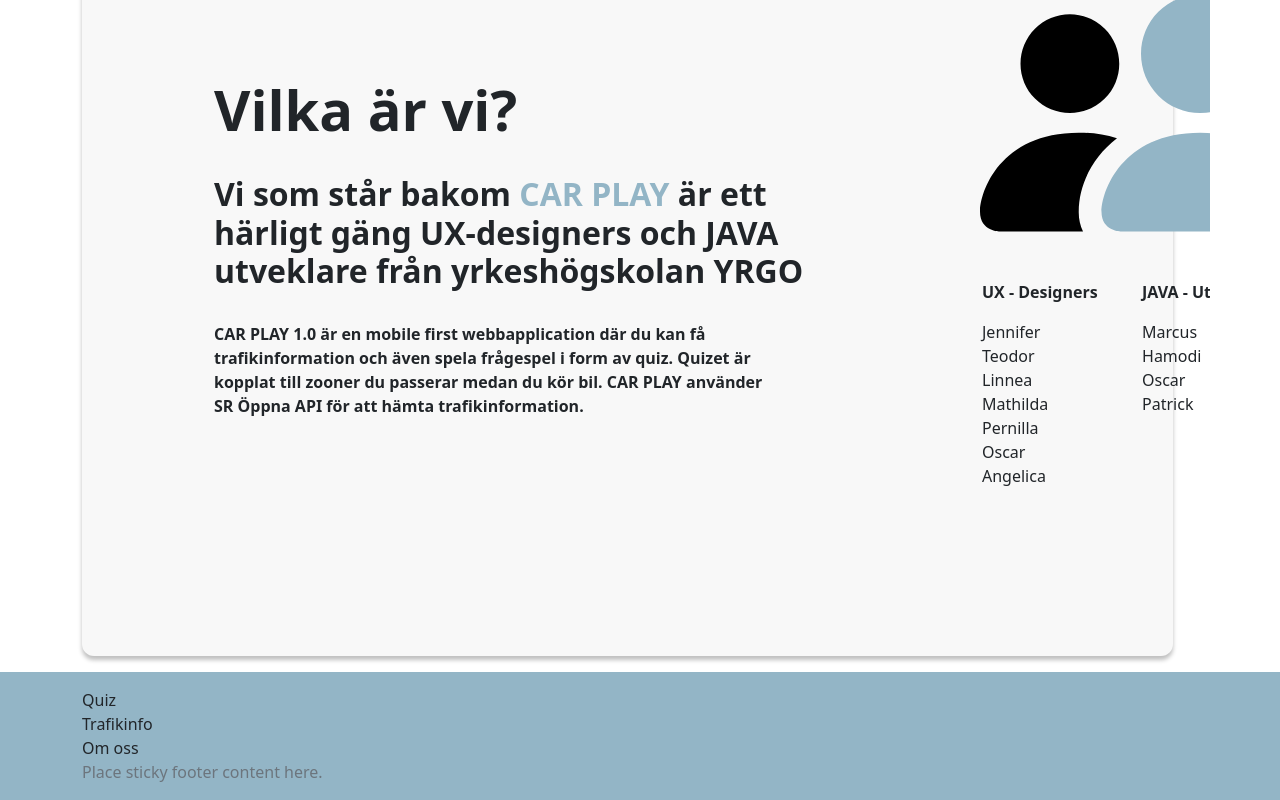
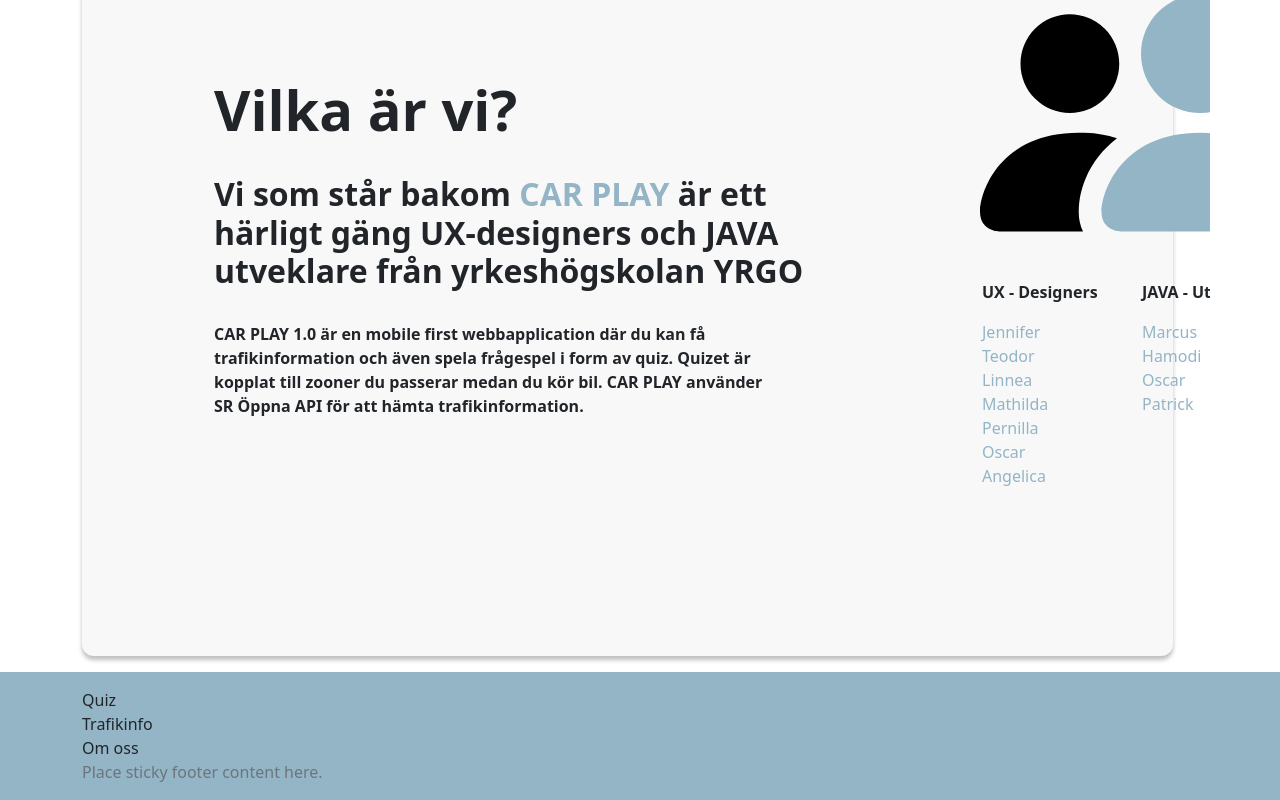
Before and after one commit to Marelw/Traffic, a Vue app: page / in a window 1280 px wide. Shown: the part 961-1761 px from the top of the page. Built offline with nearby package versions, Linux system fonts and the light colour scheme; what vue-timers would draw is missing.

Commit message:
Changed text color for project members

```diff
--- a/src/views/HomeView.vue
+++ b/src/views/HomeView.vue
@@ -81,20 +81,24 @@
             <div class="project-members">
                 <div class="column">
                     <p class="para-bold">UX - Designers</p>
-                    Jennifer<br />
+                    <span class="word-color"
+                        >Jennifer<br />
                         Teodor<br />
                         Linnea<br />
                         Mathilda<br />
                         Pernilla<br />
                         Oscar<br />
-                    Angelica
+                        Angelica</span
+                    >
                 </div>
                 <div class="column">
                     <p class="para-bold">JAVA - Utvecklare</p>
-                    Marcus<br />
+                    <span class="word-color"
+                        >Marcus<br />
                         Hamodi<br />
                         Oscar<br />
-                    Patrick
+                        Patrick</span
+                    >
                 </div>
             </div>
         </div>
```
Lines whose indentation alone changed are shown as unchanged.
